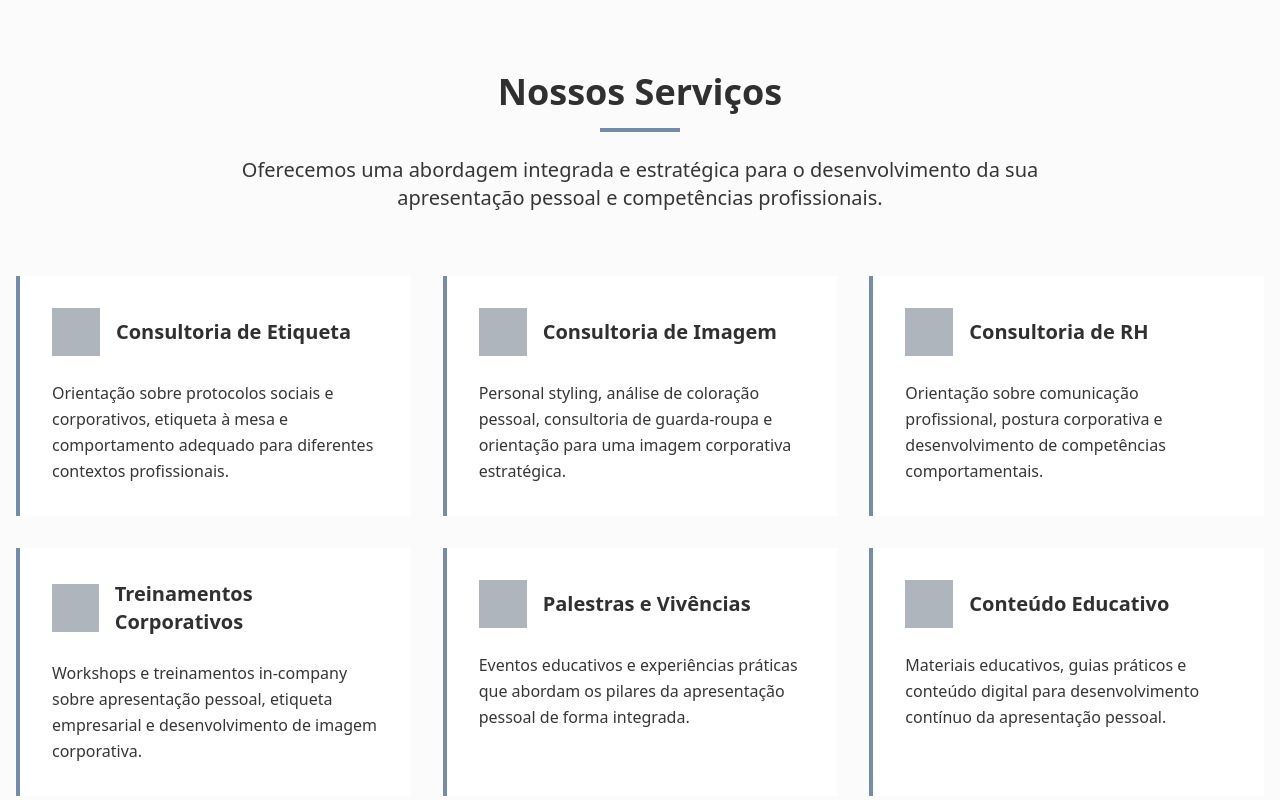
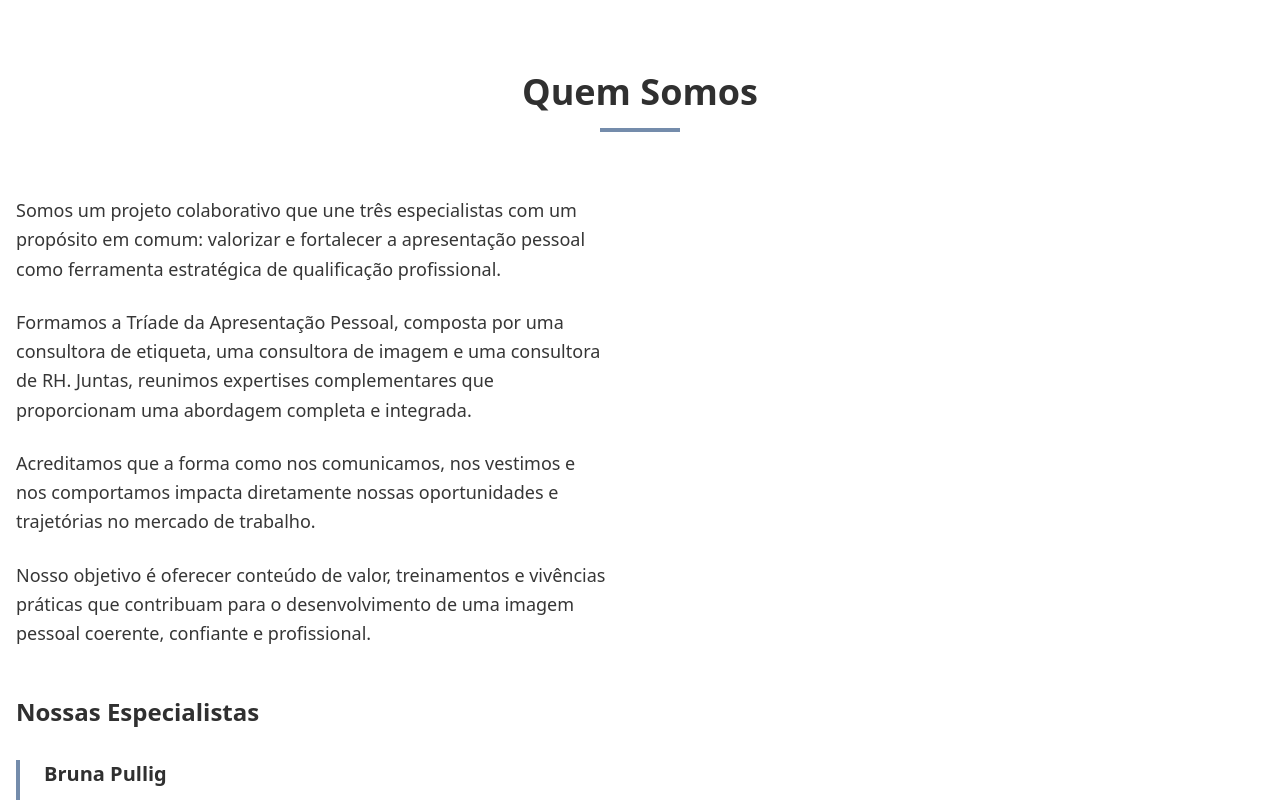
Before and after one commit to kainamf/triade-da-apresentacao-pessoal, a React (Create React App) app: page / in a window 1280 px wide. Shown: the part 1040-1840 px from the top of the page. Built offline with nearby package versions, Linux system fonts and the light colour scheme.

Commit message:
refactor: Remove Services component from App and clean up imports

```diff
--- a/src/App.tsx
+++ b/src/App.tsx
@@ -1,5 +1,4 @@
 import Hero from './components/Hero';
-import Services from './components/Services';
 import About from './components/About';
 import Values from './components/Values';
 import BrunaSpecialist from './components/BrunaSpecialist';
@@ -13,7 +12,6 @@ function App() {
     return (
         <div className="min-h-screen bg-white">
             <Hero />
-            <Services />
             <About />
             <Values />
             <BrunaSpecialist />
--- a/src/components/Services.tsx
+++ /dev/null
@@ -1,91 +0,0 @@
-function Services() {
-    return (
-        <section id="services" className="py-20 bg-secondary-300">
-            <div className="container mx-auto px-4">
-                <div className="text-center mb-16">
-                    <h2 className="text-4xl font-bold text-neutral-900 mb-4">Nossos Serviços</h2>
-                    <div className="w-20 h-1 bg-primary-500 mx-auto mb-6"></div>
-                    <p className="text-xl text-neutral-700 max-w-4xl mx-auto">
-                        Oferecemos uma abordagem integrada e estratégica para o desenvolvimento da sua apresentação pessoal e competências profissionais.
-                    </p>
-                </div>
-
-                <div className="grid md:grid-cols-2 lg:grid-cols-3 gap-8">
-                    {/* 1 - Consultoria de Etiqueta */}
-                    <div className="bg-white p-8 border-l-4 border-primary-500 hover:border-primary-700 transition-all duration-300">
-                        <div className="flex items-center mb-6">
-                            <div className="w-12 h-12 bg-primary-100 flex items-center justify-center mr-4">
-                            </div>
-                            <h3 className="text-xl font-bold text-neutral-900">Consultoria de Etiqueta</h3>
-                        </div>
-                        <p className="text-neutral-700 leading-relaxed">
-                            Orientação sobre protocolos sociais e corporativos, etiqueta à mesa e comportamento adequado para diferentes contextos profissionais.
-                        </p>
-                    </div>
-
-                    {/* 2 - Consultoria de Imagem */}
-                    <div className="bg-white p-8 border-l-4 border-primary-500 hover:border-primary-700 transition-all duration-300">
-                        <div className="flex items-center mb-6">
-                            <div className="w-12 h-12 bg-primary-100 flex items-center justify-center mr-4">
-                            </div>
-                            <h3 className="text-xl font-bold text-neutral-900">Consultoria de Imagem</h3>
-                        </div>
-                        <p className="text-neutral-700 leading-relaxed">
-                            Personal styling, análise de coloração pessoal, consultoria de guarda-roupa e orientação para uma imagem corporativa estratégica.
-                        </p>
-                    </div>
-
-                    {/* 3 - Consultoria de RH */}
-                    <div className="bg-white p-8 border-l-4 border-primary-500 hover:border-primary-700 transition-all duration-300">
-                        <div className="flex items-center mb-6">
-                            <div className="w-12 h-12 bg-primary-100 flex items-center justify-center mr-4">
-                            </div>
-                            <h3 className="text-xl font-bold text-neutral-900">Consultoria de RH</h3>
-                        </div>
-                        <p className="text-neutral-700 leading-relaxed">
-                            Orientação sobre comunicação profissional, postura corporativa e desenvolvimento de competências comportamentais.
-                        </p>
-                    </div>
-
-                    {/* 4 - Treinamentos Corporativos */}
-                    <div className="bg-white p-8 border-l-4 border-primary-500 hover:border-primary-700 transition-all duration-300">
-                        <div className="flex items-center mb-6">
-                            <div className="w-12 h-12 bg-primary-100 flex items-center justify-center mr-4">
-                            </div>
-                            <h3 className="text-xl font-bold text-neutral-900">Treinamentos Corporativos</h3>
-                        </div>
-                        <p className="text-neutral-700 leading-relaxed">
-                            Workshops e treinamentos in-company sobre apresentação pessoal, etiqueta empresarial e desenvolvimento de imagem corporativa.
-                        </p>
-                    </div>
-
-                    {/* 5 - Palestras e Vivências */}
-                    <div className="bg-white p-8 border-l-4 border-primary-500 hover:border-primary-700 transition-all duration-300">
-                        <div className="flex items-center mb-6">
-                            <div className="w-12 h-12 bg-primary-100 flex items-center justify-center mr-4">
-                            </div>
-                            <h3 className="text-xl font-bold text-neutral-900">Palestras e Vivências</h3>
-                        </div>
-                        <p className="text-neutral-700 leading-relaxed">
-                            Eventos educativos e experiências práticas que abordam os pilares da apresentação pessoal de forma integrada.
-                        </p>
-                    </div>
-
-                    {/* 6 - Conteúdo Educativo */}
-                    <div className="bg-white p-8 border-l-4 border-primary-500 hover:border-primary-700 transition-all duration-300">
-                        <div className="flex items-center mb-6">
-                            <div className="w-12 h-12 bg-primary-100 flex items-center justify-center mr-4">
-                            </div>
-                            <h3 className="text-xl font-bold text-neutral-900">Conteúdo Educativo</h3>
-                        </div>
-                        <p className="text-neutral-700 leading-relaxed">
-                            Materiais educativos, guias práticos e conteúdo digital para desenvolvimento contínuo da apresentação pessoal.
-                        </p>
-                    </div>
-                </div>
-            </div>
-        </section>
-    );
-}
-
-export default Services;
```
